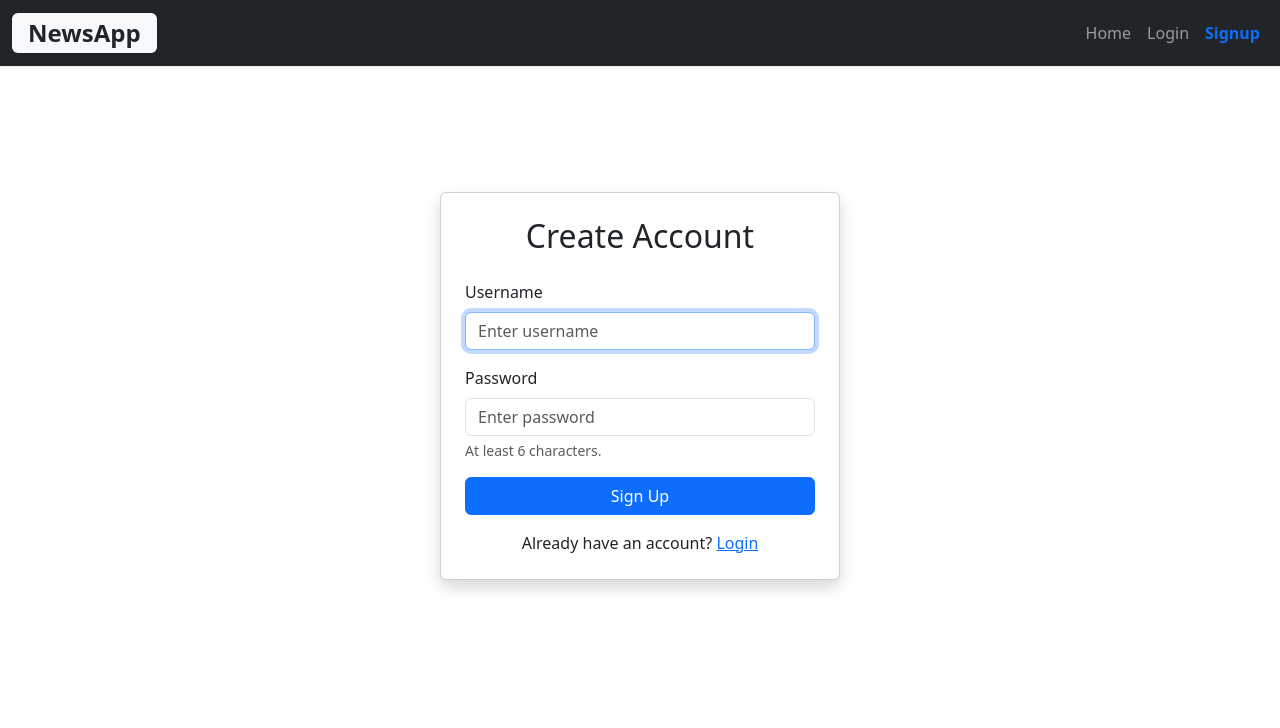
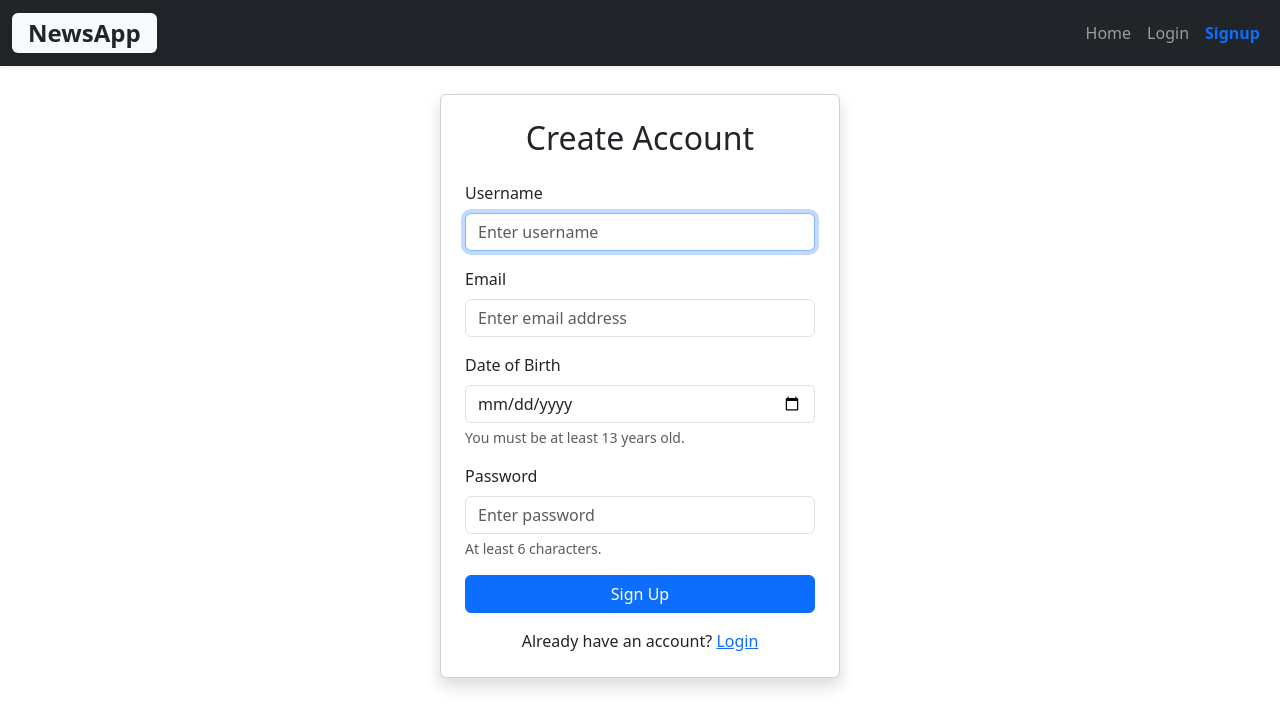
Before and after one commit to SaisatwikBiku/news-app, a React (Vite) app: page /signup in a window 1280 px wide. Shown: the top 728 px of the page. Built offline with nearby package versions, Linux system fonts and the light colour scheme.

Commit message:
updated frontend for profile page

```diff
--- a/src/Components/NewsBoard.jsx
+++ b/src/Components/NewsBoard.jsx
@@ -42,8 +42,18 @@ const NewsBoard = ({ category: initialCategory }) => {
           },
         });
 
-        const data = await res.json();
-        setSavedUrls(data.map(item => item.url));
+        if (res.status === 403) {
+          // Token is invalid/expired, clear it and redirect to login
+          localStorage.removeItem("token");
+          localStorage.removeItem("username");
+          window.location.href = "/login";
+          return;
+        }
+
+        if (res.ok) {
+          const data = await res.json();
+          setSavedUrls(data.map(item => item.url));
+        }
       } catch (err) {
         console.error("Failed to fetch saved news", err);
       }
--- a/src/Components/Profile.jsx
+++ b/src/Components/Profile.jsx
@@ -5,6 +5,7 @@ const Profile = () => {
   const [userInfo, setUserInfo] = useState({
     username: "",
     email: "",
+    dateOfBirth: "",
     joinDate: ""
   });
   const [passwordData, setPasswordData] = useState({
@@ -35,6 +36,14 @@ const Profile = () => {
           "Authorization": `Bearer ${token}`
         }
       });
+
+      if (response.status === 403) {
+        // Token is invalid/expired, clear it and redirect to login
+        localStorage.removeItem("token");
+        localStorage.removeItem("username");
+        navigate("/login");
+        return;
+      }
 
       if (response.ok) {
         const data = await response.json();
@@ -133,6 +142,15 @@ const Profile = () => {
                       type="email"
                       className="form-control"
                       value={userInfo.email || "Not provided"}
+                      readOnly
+                    />
+                  </div>
+                  <div className="mb-3">
+                    <label className="form-label">Date of Birth</label>
+                    <input
+                      type="text"
+                      className="form-control"
+                      value={userInfo.dateOfBirth ? new Date(userInfo.dateOfBirth).toLocaleDateString() : "Not provided"}
                       readOnly
                     />
                   </div>
--- a/src/Components/SavedNews.jsx
+++ b/src/Components/SavedNews.jsx
@@ -113,12 +113,24 @@ const SavedNews = () => {
           },
         });
 
+        if (res.status === 403) {
+          // Token is invalid/expired, clear it and redirect to login
+          localStorage.removeItem("token");
+          localStorage.removeItem("username");
+          window.location.href = "/login";
+          return;
+        }
+
+        if (res.ok) {
           const data = await res.json();
           const normalized = data.map(item => ({
             ...item,
             image: item.urlToImage,
           }));
           setSaved(normalized);
+        } else {
+          setError("Failed to fetch saved news.");
+        }
       } catch (err) {
         setError("Failed to fetch saved news.");
         console.error("Failed to fetch saved news", err);
--- a/src/Components/Signup.jsx
+++ b/src/Components/Signup.jsx
@@ -4,6 +4,8 @@ import { useNavigate } from "react-router-dom";
 export default function Signup() {
   const [username, setUsername] = useState("");
   const [password, setPassword] = useState("");
+  const [email, setEmail] = useState("");
+  const [dateOfBirth, setDateOfBirth] = useState("");
   const [message, setMessage] = useState("");
   const [loading, setLoading] = useState(false);
   const navigate = useNavigate();
@@ -22,6 +24,26 @@ export default function Signup() {
       setMessage("Password must be at least 6 characters.");
       return false;
     }
+    if (!email || !/^[^\s@]+@[^\s@]+\.[^\s@]+$/.test(email)) {
+      setMessage("Please enter a valid email address.");
+      return false;
+    }
+    if (!dateOfBirth) {
+      setMessage("Please enter your date of birth.");
+      return false;
+    }
+    // Check if user is at least 13 years old
+    const today = new Date();
+    const birthDate = new Date(dateOfBirth);
+    let age = today.getFullYear() - birthDate.getFullYear();
+    const monthDiff = today.getMonth() - birthDate.getMonth();
+    if (monthDiff < 0 || (monthDiff === 0 && today.getDate() < birthDate.getDate())) {
+      age--;
+    }
+    if (age < 13) {
+      setMessage("You must be at least 13 years old to sign up.");
+      return false;
+    }
     setMessage("");
     return true;
   };
@@ -36,7 +58,7 @@ export default function Signup() {
       const res = await fetch("https://news-app-backend-sfkz.onrender.com/api/auth/register", {
         method: "POST",
         headers: { "Content-Type": "application/json" },
-        body: JSON.stringify({ username, password }),
+        body: JSON.stringify({ username, password, email, dateOfBirth }),
       });
       const data = await res.json();
 
@@ -72,6 +94,32 @@ export default function Signup() {
             />
           </div>
           <div className="mb-3">
+            <label className="form-label" htmlFor="signup-email">Email</label>
+            <input
+              id="signup-email"
+              type="email"
+              placeholder="Enter email address"
+              className="form-control"
+              value={email}
+              onChange={e => setEmail(e.target.value)}
+              required
+            />
+          </div>
+          <div className="mb-3">
+            <label className="form-label" htmlFor="signup-dob">Date of Birth</label>
+            <input
+              id="signup-dob"
+              type="date"
+              className="form-control"
+              value={dateOfBirth}
+              onChange={e => setDateOfBirth(e.target.value)}
+              required
+            />
+            <div className="form-text">
+              You must be at least 13 years old.
+            </div>
+          </div>
+          <div className="mb-3">
             <label className="form-label" htmlFor="signup-password">Password</label>
             <input
               id="signup-password"
```
Lines whose indentation alone changed are shown as unchanged.
